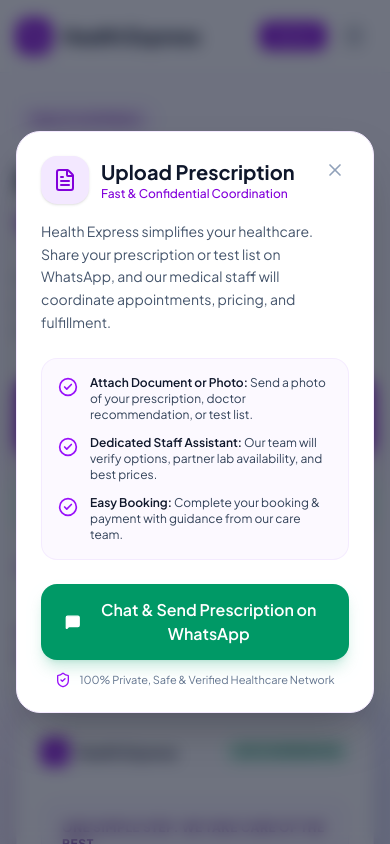
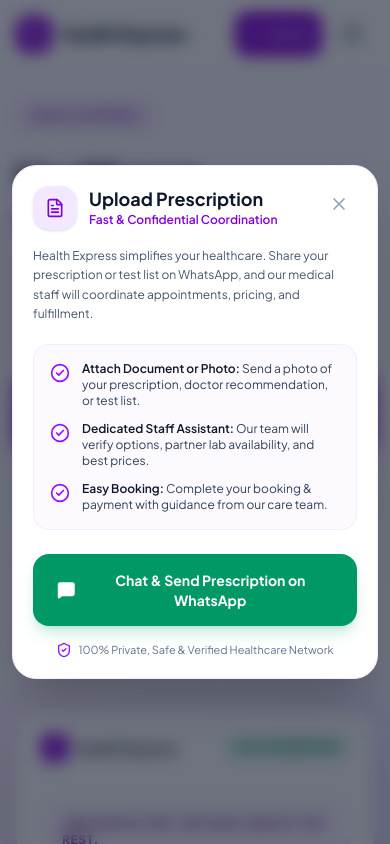
Before and after one commit to Tarunmakode123/healthexpressweb, a React (Vite) app: page / in a window 390 px wide. Both pictures are taken after a click on the button "Upload". Shown: the top 844 px of the page. Built offline with nearby package versions, Linux system fonts and the light colour scheme.

Commit message:
Optimize mobile responsiveness, touch targets, and drawer navigation

```diff
--- a/src/components/common/PrescriptionModal.jsx
+++ b/src/components/common/PrescriptionModal.jsx
@@ -1,8 +1,20 @@
-import React from 'react';
+import React, { useEffect } from 'react';
 import { X, MessageSquare, FileText, CheckCircle2, ShieldCheck } from 'lucide-react';
 import { openWhatsApp, DEFAULT_MESSAGES } from '../../utils/whatsapp';
 
 export default function PrescriptionModal({ isOpen, onClose }) {
+  // Lock body scroll when modal is active
+  useEffect(() => {
+    if (isOpen) {
+      document.body.style.overflow = 'hidden';
+    } else {
+      document.body.style.overflow = '';
+    }
+    return () => {
+      document.body.style.overflow = '';
+    };
+  }, [isOpen]);
+
   if (!isOpen) return null;
 
   const handleWhatsAppClick = () => {
@@ -11,32 +23,35 @@ export default function PrescriptionModal({ isOpen, onClose }) {
   };
 
   return (
-    <div className="fixed inset-0 z-50 flex items-center justify-center p-4 bg-slate-900/60 backdrop-blur-sm transition-opacity animate-in fade-in">
+    <div
+      className="fixed inset-0 z-50 flex items-center justify-center p-3 sm:p-4 bg-slate-900/60 backdrop-blur-sm transition-opacity animate-in fade-in"
+      onClick={onClose}
+    >
       <div
-        className="relative w-full max-w-lg bg-white rounded-3xl shadow-2xl overflow-hidden border border-purple-100 p-6 md:p-8"
+        className="relative w-full max-w-lg bg-white rounded-3xl shadow-2xl overflow-hidden border border-purple-100 p-5 sm:p-8 max-h-[92vh] overflow-y-auto"
         onClick={(e) => e.stopPropagation()}
       >
         {/* Close Button */}
         <button
           onClick={onClose}
-          className="absolute top-5 right-5 p-2 text-slate-400 hover:text-slate-700 hover:bg-slate-100 rounded-full transition-colors"
+          className="absolute top-4 right-4 p-3 text-slate-400 hover:text-slate-700 hover:bg-slate-100 rounded-full transition-colors touch-target"
           aria-label="Close modal"
         >
           <X className="w-5 h-5" />
         </button>
 
         {/* Modal Header */}
-        <div className="flex items-center gap-3 mb-4">
-          <div className="w-12 h-12 rounded-2xl bg-purple-100 text-purple-700 flex items-center justify-center shadow-sm">
-            <FileText className="w-6 h-6" />
+        <div className="flex items-center gap-3 mb-4 pr-8">
+          <div className="w-11 h-11 sm:w-12 sm:h-12 rounded-2xl bg-purple-100 text-purple-700 flex items-center justify-center shrink-0 shadow-sm">
+            <FileText className="w-5 h-5 sm:w-6 sm:h-6" />
           </div>
           <div>
-            <h3 className="text-xl font-bold text-slate-900">Upload Prescription</h3>
-            <p className="text-xs text-purple-700 font-medium">Fast & Confidential Coordination</p>
+            <h3 className="text-lg sm:text-xl font-bold text-slate-900 leading-snug">Upload Prescription</h3>
+            <p className="text-xs text-purple-700 font-semibold">Fast & Confidential Coordination</p>
           </div>
         </div>
 
-        <p className="text-slate-600 text-sm mb-6 leading-relaxed">
+        <p className="text-slate-600 text-xs sm:text-sm mb-5 leading-relaxed">
           Health Express simplifies your healthcare. Share your prescription or test list on WhatsApp, and our medical staff will coordinate appointments, pricing, and fulfillment.
         </p>
 
@@ -62,18 +77,18 @@ export default function PrescriptionModal({ isOpen, onClose }) {
           </div>
         </div>
 
-        {/* Call to action */}
+        {/* Call to Action */}
         <div className="space-y-3">
           <button
             onClick={handleWhatsAppClick}
-            className="w-full py-3.5 px-6 rounded-2xl bg-emerald-600 hover:bg-emerald-700 text-white font-semibold flex items-center justify-center gap-3 shadow-lg shadow-emerald-600/20 transition-all hover:scale-[1.01] active:scale-[0.99]"
+            className="w-full py-4 px-6 rounded-2xl bg-emerald-600 hover:bg-emerald-700 text-white font-bold text-sm flex items-center justify-center gap-3 shadow-lg shadow-emerald-600/20 active:scale-[0.98] transition-all touch-target"
           >
             <MessageSquare className="w-5 h-5 fill-current" />
             <span>Chat & Send Prescription on WhatsApp</span>
           </button>
 
-          <div className="flex items-center justify-center gap-2 text-[11px] text-slate-500">
-            <ShieldCheck className="w-4 h-4 text-purple-600" />
+          <div className="flex items-center justify-center gap-1.5 text-[11px] text-slate-500 pt-1">
+            <ShieldCheck className="w-4 h-4 text-purple-600 shrink-0" />
             <span>100% Private, Safe & Verified Healthcare Network</span>
           </div>
         </div>
--- a/src/components/layout/Navbar.jsx
+++ b/src/components/layout/Navbar.jsx
@@ -1,6 +1,6 @@
 import React, { useState, useEffect } from 'react';
 import { Link, useLocation } from 'react-router-dom';
-import { Activity, Menu, X, MessageSquare, ArrowRight } from 'lucide-react';
+import { Activity, Menu, X, MessageSquare, ArrowRight, Upload } from 'lucide-react';
 import { openWhatsApp, DEFAULT_MESSAGES } from '../../utils/whatsapp';
 
 export default function Navbar({ onOpenUploadModal }) {
@@ -10,9 +10,9 @@ export default function Navbar({ onOpenUploadModal }) {
 
   useEffect(() => {
     const handleScroll = () => {
-      setIsScrolled(window.scrollY > 20);
+      setIsScrolled(window.scrollY > 15);
     };
-    window.addEventListener('scroll', handleScroll);
+    window.addEventListener('scroll', handleScroll, { passive: true });
     return () => window.removeEventListener('scroll', handleScroll);
   }, []);
 
@@ -20,6 +20,18 @@ export default function Navbar({ onOpenUploadModal }) {
   useEffect(() => {
     setIsMobileMenuOpen(false);
   }, [location]);
+
+  // Lock body scroll when mobile drawer is open
+  useEffect(() => {
+    if (isMobileMenuOpen) {
+      document.body.style.overflow = 'hidden';
+    } else {
+      document.body.style.overflow = '';
+    }
+    return () => {
+      document.body.style.overflow = '';
+    };
+  }, [isMobileMenuOpen]);
 
   const navLinks = [
     { label: 'Services', href: '/services' },
@@ -31,18 +43,18 @@ export default function Navbar({ onOpenUploadModal }) {
   return (
     <header className={`sticky top-0 z-40 transition-all duration-200 ${
       isScrolled
-        ? 'bg-white/90 backdrop-blur-md shadow-sm border-b border-purple-100/50 py-3'
-        : 'bg-white/80 backdrop-blur-sm border-b border-slate-100 py-4'
+        ? 'bg-white/95 backdrop-blur-md shadow-sm border-b border-purple-100/60 py-2.5 sm:py-3'
+        : 'bg-white/85 backdrop-blur-sm border-b border-slate-100 py-3 sm:py-4'
     }`}>
       <div className="max-w-7xl mx-auto px-4 sm:px-6 lg:px-8">
         <div className="flex items-center justify-between">
 
           {/* Logo */}
-          <Link to="/" className="flex items-center gap-2.5 group">
-            <div className="w-9 h-9 rounded-xl bg-purple-700 text-white flex items-center justify-center shadow-md shadow-purple-700/20 group-hover:bg-purple-800 transition-colors">
+          <Link to="/" className="flex items-center gap-2.5 group shrink-0">
+            <div className="w-9 h-9 sm:w-10 sm:h-10 rounded-xl bg-purple-700 text-white flex items-center justify-center shadow-md shadow-purple-700/20 group-hover:bg-purple-800 transition-colors">
               <Activity className="w-5 h-5 stroke-[2.5]" />
             </div>
-            <span className="text-xl font-extrabold tracking-tight text-slate-900 group-hover:text-purple-700 transition-colors">
+            <span className="text-lg sm:text-xl font-extrabold tracking-tight text-slate-900 group-hover:text-purple-700 transition-colors">
               Health Express
             </span>
           </Link>
@@ -64,11 +76,11 @@ export default function Navbar({ onOpenUploadModal }) {
             ))}
           </nav>
 
-          {/* Header Right Actions */}
+          {/* Header Right Desktop Actions */}
           <div className="hidden md:flex items-center gap-3">
             <button
               onClick={() => openWhatsApp(DEFAULT_MESSAGES.general)}
-              className="text-xs font-semibold text-slate-700 hover:text-purple-700 px-3 py-2 rounded-xl hover:bg-purple-50 transition-colors flex items-center gap-1.5"
+              className="text-xs font-semibold text-slate-700 hover:text-purple-700 px-3.5 py-2.5 rounded-xl hover:bg-purple-50 transition-colors flex items-center gap-1.5"
             >
               <MessageSquare className="w-4 h-4 text-emerald-600" />
               <span>WhatsApp Us</span>
@@ -76,61 +88,73 @@ export default function Navbar({ onOpenUploadModal }) {
 
             <button
               onClick={onOpenUploadModal}
-              className="px-4 py-2 rounded-xl text-xs font-bold text-slate-700 bg-slate-100 hover:bg-purple-100 hover:text-purple-800 transition-all border border-slate-200/80 shadow-xs"
+              className="px-4 py-2.5 rounded-xl text-xs font-bold text-slate-700 bg-slate-100 hover:bg-purple-100 hover:text-purple-800 transition-all border border-slate-200/80 shadow-xs"
             >
               Sign In
             </button>
           </div>
 
-          {/* Mobile Menu Button */}
+          {/* Mobile Right Quick Action & Hamburger */}
           <div className="md:hidden flex items-center gap-2">
             <button
               onClick={onOpenUploadModal}
-              className="px-3 py-1.5 text-xs font-semibold text-white bg-purple-700 rounded-lg shadow-sm"
+              className="px-3 py-2 text-xs font-bold text-white bg-purple-700 hover:bg-purple-800 rounded-xl shadow-xs flex items-center gap-1.5 touch-target active:scale-95 transition-transform"
             >
-              Upload
+              <Upload className="w-3.5 h-3.5" />
+              <span>Upload</span>
             </button>
+
             <button
               onClick={() => setIsMobileMenuOpen(!isMobileMenuOpen)}
-              className="p-2 text-slate-600 hover:text-slate-900 hover:bg-slate-100 rounded-lg"
+              className="p-2.5 text-slate-700 hover:text-purple-700 hover:bg-purple-50 rounded-xl touch-target active:scale-95 transition-transform"
               aria-label="Toggle Navigation Menu"
             >
-              {isMobileMenuOpen ? <X className="w-6 h-6" /> : <Menu className="w-6 h-6" />}
+              {isMobileMenuOpen ? <X className="w-6 h-6 text-purple-700" /> : <Menu className="w-6 h-6" />}
             </button>
           </div>
         </div>
+      </div>
 
-        {/* Mobile Navigation Drawer */}
+      {/* Mobile Navigation Drawer Modal */}
       {isMobileMenuOpen && (
-          <div className="md:hidden mt-3 pt-3 pb-4 border-t border-slate-100 animate-in slide-in-from-top-2 duration-150">
-            <div className="flex flex-col gap-2">
+        <div className="md:hidden fixed inset-x-0 top-[57px] bottom-0 bg-slate-900/40 backdrop-blur-sm z-50 animate-in fade-in duration-150">
+          <div className="bg-white border-b border-purple-100 shadow-xl px-5 pt-3 pb-6 max-h-[85vh] overflow-y-auto space-y-4">
+
+            {/* Nav Links List */}
+            <div className="flex flex-col space-y-1">
+              <span className="text-[10px] font-extrabold uppercase tracking-wider text-slate-400 px-3 py-1">
+                Navigation
+              </span>
               {navLinks.map((link) => (
                 <Link
                   key={link.label}
                   to={link.href}
-                  className={`px-4 py-2.5 rounded-xl text-sm font-medium transition-colors ${
+                  className={`px-4 py-3 rounded-2xl text-base font-semibold flex items-center justify-between transition-colors ${
                     location.pathname === link.href
-                      ? 'bg-purple-50 text-purple-700 font-semibold'
-                      : 'text-slate-700 hover:bg-slate-50'
+                      ? 'bg-purple-50 text-purple-800 font-bold'
+                      : 'text-slate-800 hover:bg-slate-50'
                   }`}
                 >
-                  {link.label}
+                  <span>{link.label}</span>
+                  <ArrowRight className="w-4 h-4 text-slate-400" />
                 </Link>
               ))}
+            </div>
 
-              <div className="pt-2 mt-2 border-t border-slate-100 flex flex-col gap-2">
+            {/* Quick Action Buttons */}
+            <div className="pt-3 border-t border-slate-100 space-y-2.5">
               <button
                 onClick={() => {
                   openWhatsApp(DEFAULT_MESSAGES.general);
                   setIsMobileMenuOpen(false);
                 }}
-                  className="w-full py-2.5 px-4 rounded-xl bg-emerald-50 text-emerald-700 font-medium text-sm flex items-center justify-between"
+                className="w-full py-3.5 px-5 rounded-2xl bg-emerald-50 border border-emerald-200 text-emerald-800 font-bold text-sm flex items-center justify-between shadow-xs active:scale-[0.98] transition-transform"
               >
-                  <span className="flex items-center gap-2">
-                    <MessageSquare className="w-4 h-4 text-emerald-600" />
+                <span className="flex items-center gap-2.5">
+                  <MessageSquare className="w-5 h-5 text-emerald-600 fill-emerald-600/20" />
                   Chat on WhatsApp
                 </span>
-                  <ArrowRight className="w-4 h-4" />
+                <ArrowRight className="w-4 h-4 text-emerald-700" />
               </button>
 
               <button
@@ -138,16 +162,19 @@ export default function Navbar({ onOpenUploadModal }) {
                   onOpenUploadModal();
                   setIsMobileMenuOpen(false);
                 }}
-                  className="w-full py-2.5 px-4 rounded-xl bg-purple-700 text-white font-medium text-sm flex items-center justify-between shadow-sm"
+                className="w-full py-3.5 px-5 rounded-2xl bg-purple-700 text-white font-bold text-sm flex items-center justify-between shadow-md shadow-purple-700/20 active:scale-[0.98] transition-transform"
               >
-                  <span>Upload Prescription</span>
-                  <ArrowRight className="w-4 h-4" />
+                <span className="flex items-center gap-2.5">
+                  <Upload className="w-5 h-5" />
+                  Upload Prescription / Order
+                </span>
+                <ArrowRight className="w-4 h-4 text-purple-200" />
               </button>
             </div>
+
           </div>
         </div>
       )}
-      </div>
     </header>
   );
 }
--- a/src/index.css
+++ b/src/index.css
@@ -10,6 +10,12 @@
     font-family: var(--font-sans);
     color: #0f172a;
     background-color: #ffffff;
+    -webkit-tap-highlight-color: transparent;
+  }
+
+  body {
+    overflow-x: hidden;
+    width: 100%;
   }
 }
 
@@ -38,3 +44,9 @@
   -ms-overflow-style: none;
   scrollbar-width: none;
 }
+
+/* Mobile Touch Optimization Utilities */
+.touch-target {
+  min-height: 44px;
+  min-width: 44px;
+}
```
Lines whose indentation alone changed are shown as unchanged.
